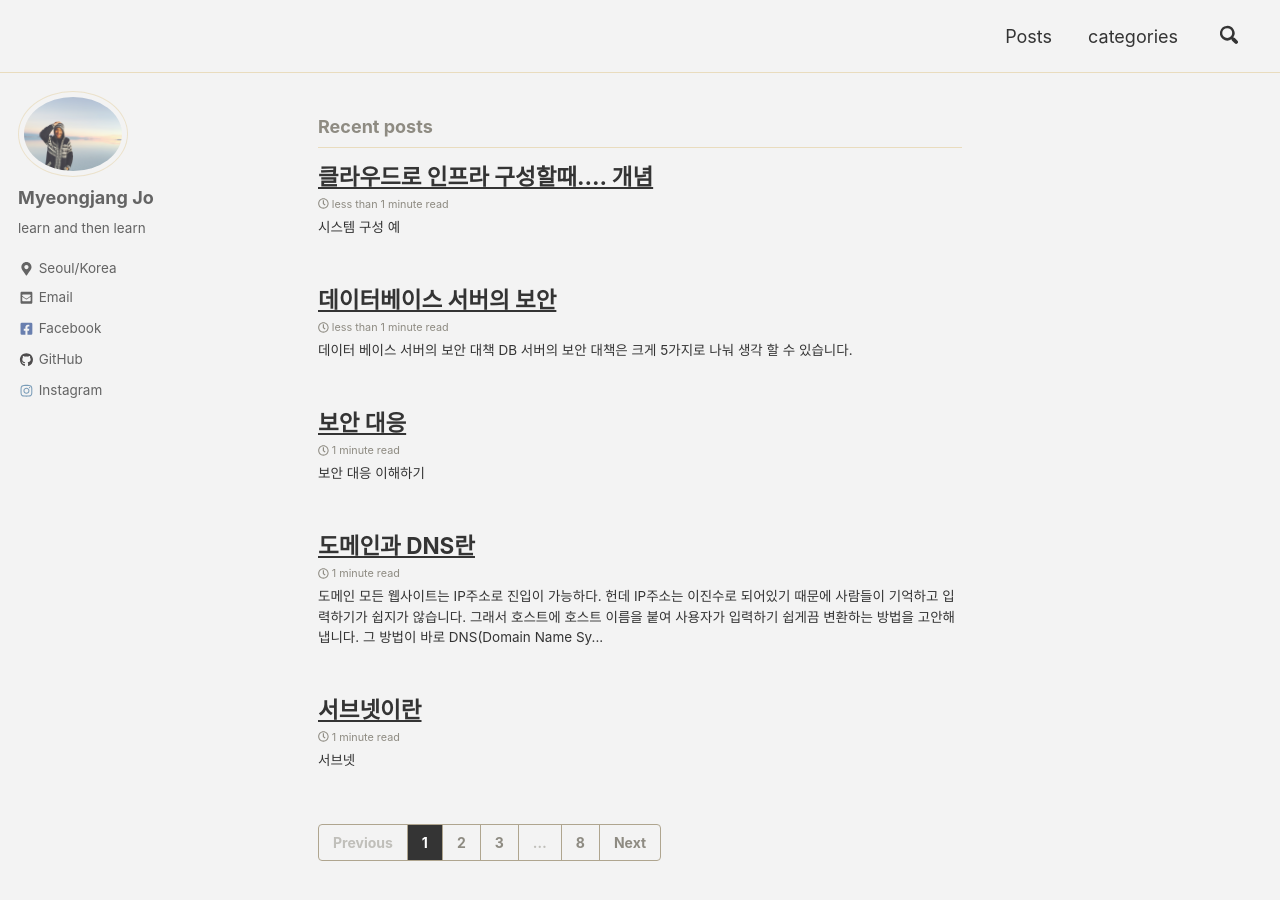
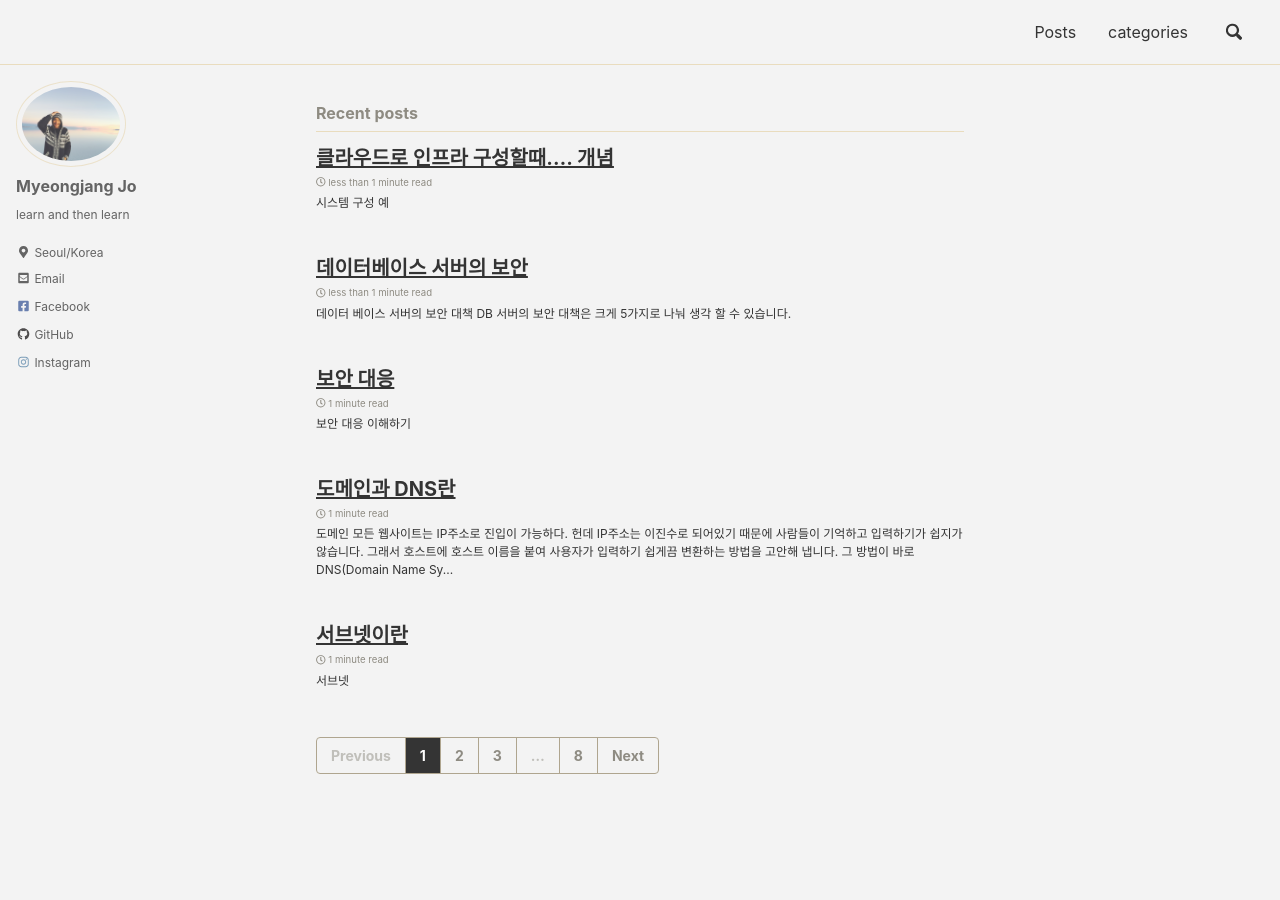
Before and after one commit to josephmjjo/josephmjjo.github.io, a Jekyll site: the page built from index.html, in a window 1280 px wide and 900 px high. Built offline with Jekyll 4.4.1, drawn with Linux system fonts in a browser that asks for light colours; cached includes are drawn as plain includes; nearby versions of some CDN libraries; the list of posts is cut into pages by our own code.

```diff
--- a/assets/css/main.scss
+++ b/assets/css/main.scss
@@ -14,10 +14,10 @@ html {
     }
 
     @include breakpoint($large) {
-      font-size: 18px; // change to whatever
+      font-size: 16px; // change to whatever
     }
 
     @include breakpoint($x-large) {
-      font-size: 18px; // change to whatever
+      font-size: 16px; // change to whatever
     }
   }
```
